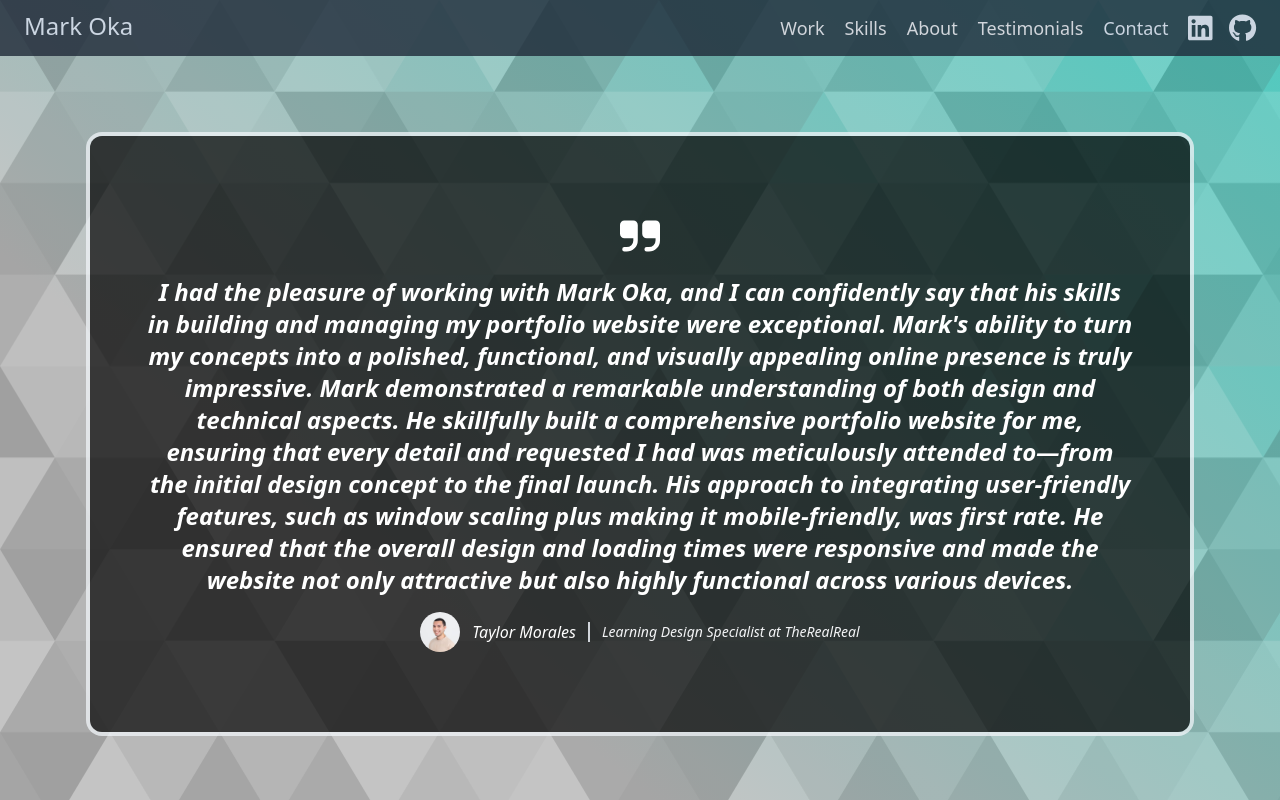
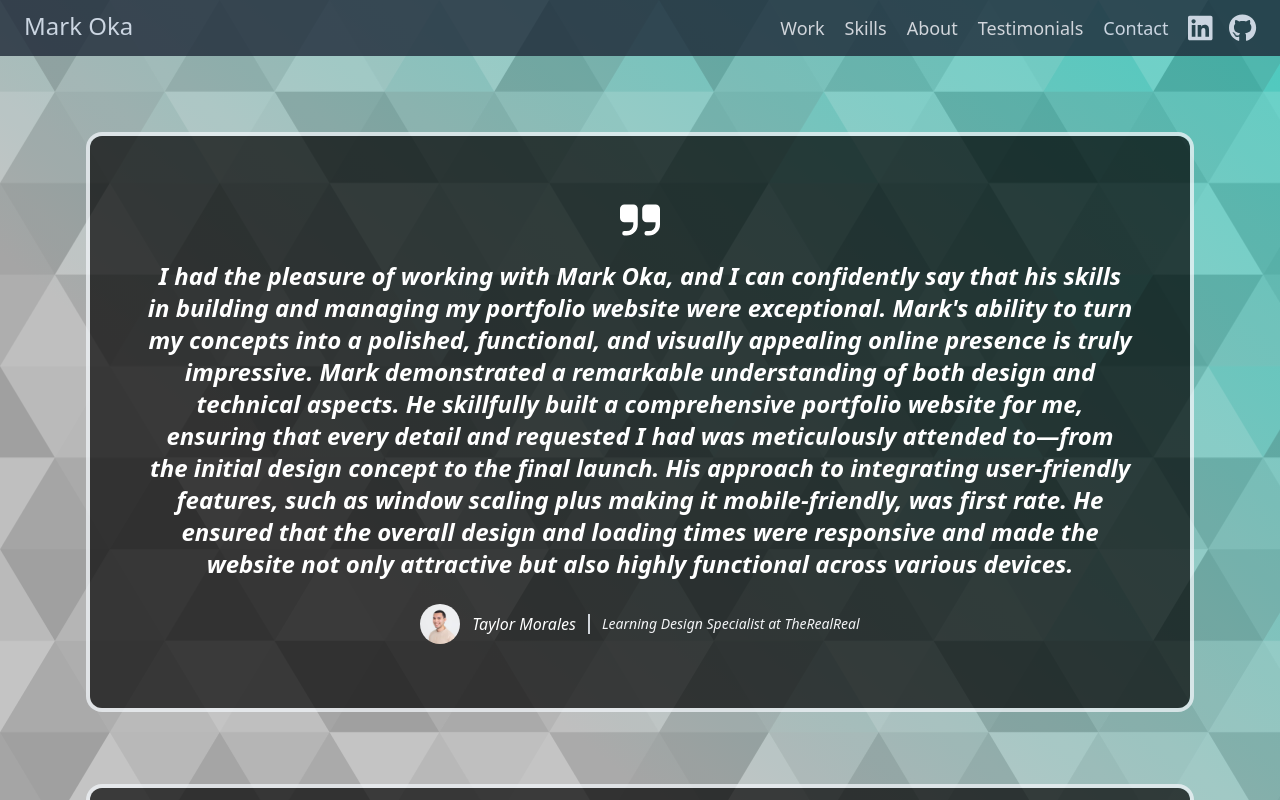
Before and after one commit to markoka101/portfolio, a React (Vite) app: page /testimonials in a window 1280 px wide. Shown: the top 800 px of the page. Built offline with nearby package versions, Linux system fonts and the light colour scheme.

Commit message:
adjusted margin and padding

```diff
--- a/src/components/TestimonialCard.jsx
+++ b/src/components/TestimonialCard.jsx
@@ -13,7 +13,7 @@ export default function TestimonialCard({
 		<figure
 			id="testimonial-card"
 			className={twMerge(
-				'contianer bg-opacity flex h-full w-full flex-col items-center justify-center rounded-xl bg-black/70 px-4 py-10 text-white ring-4 ring-slate-100/75 md:py-20',
+				'contianer bg-opacity flex h-full w-full flex-col items-center justify-center rounded-xl bg-black/70 px-4 py-10 text-white ring-4 ring-slate-100/75 md:py-16',
 				`${customStyles}`
 			)}
 		>
@@ -29,7 +29,7 @@ export default function TestimonialCard({
 			<p className="my-2 px-2 text-center font-semibold italic sm:text-xl md:px-10 md:text-2xl">
 				{review}
 			</p>
-			<figcaption className="mx-auto mt-2 flex w-full flex-row items-center justify-center">
+			<figcaption className="mx-auto mt-4 flex w-full flex-row items-center justify-center">
 				<img src={avatar} alt={avatarAlt} className="mr-3 w-10 rounded-full" />
 				<div className="flex items-center divide-x-2 divide-gray-300">
 					<cite className="pr-3 font-medium text-white">{name}</cite>
```
